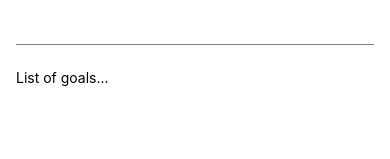
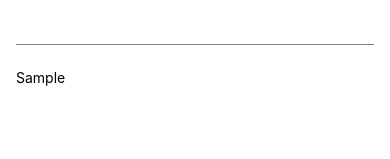
Before and after one commit to Astilion/goals-app, a React Native app: screen / in a window 390 px wide. Both pictures are taken after typing "Sample" into the empty fields and a click on the button "ADD GOAL". Shown: the part 134-293 px from the top of the page. Built offline with nearby package versions, Linux system fonts and the light colour scheme.

Commit message:
managing list basic state

```diff
--- a/App.tsx
+++ b/App.tsx
@@ -1,15 +1,25 @@
-
+import { useState } from 'react';
 import { Button, StyleSheet, Text, TextInput, View } from 'react-native';
 
 export default function App() {
+  const [enteredGoalText, setEnteredGoalText] = useState('')
+  const [courseGoals, setCourseGoals] = useState([])
+
+  const goalInputHandler = (enteredText: string) => {
+    setEnteredGoalText(enteredText)
+  }
+
+  const addGoalHandler = () => {
+    setCourseGoals(currentCourseGoals => [...currentCourseGoals, enteredGoalText])
+  }
   return (
     <View style={styles.appContainer}>
       <View style={styles.inputContainer}>
-        <TextInput style={styles.textInput} placeholder='Your course goal!' />
-        <Button title='Add Goal' />
+        <TextInput style={styles.textInput} placeholder='Your course goal!' onChangeText={goalInputHandler} />
+        <Button title='Add Goal' onPress={addGoalHandler} />
       </View>
       <View style={styles.goalsContainer}>
-        <Text>List of goals...</Text>
+        {courseGoals.map((goal) => <Text key={goal}>{goal}</Text>)}
       </View>
     </View>
   );
```
